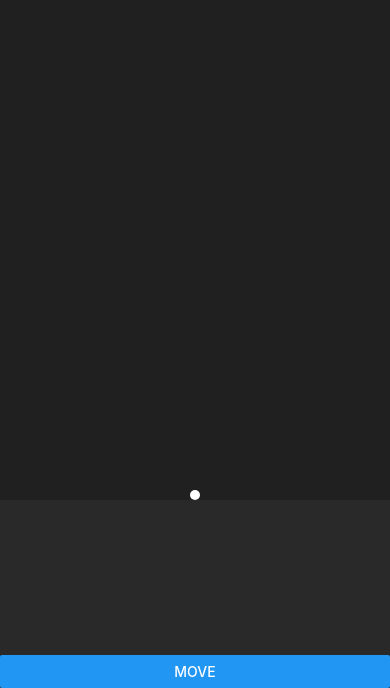
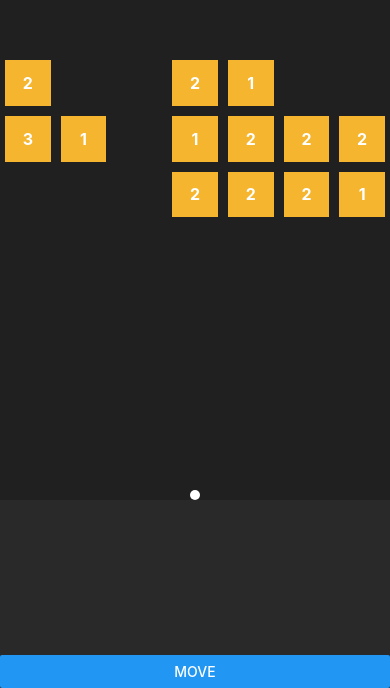
Before and after one commit to AliSabet81/React-native-Ball-Game, a React Native app: screen / in a window 390 px wide. Shown: the part 156-844 px from the top of the page. Built offline with nearby package versions, Linux system fonts and the light colour scheme.

Commit message:
generating blocks

```diff
--- a/src/GameContext.ts
+++ b/src/GameContext.ts
@@ -1,12 +1,13 @@
 import { createContext, useContext } from "react";
 import { SharedValue } from "react-native-reanimated";
 
-import { BallData } from "./types";
+import { BallData, BlockData } from "./types";
 
 export const GameContext = createContext<{
   ball?: SharedValue<BallData>;
   isUserTurn?: SharedValue<boolean>;
   onEndTurn: () => void;
+  blocks?: SharedValue<BlockData[]>;
 }>({
   onEndTurn: () => {},
 });
--- /dev/null
+++ b/src/components/Block.tsx
@@ -0,0 +1,57 @@
+import { useGameContext } from "@/GameContext";
+import { BlockData } from "@/types";
+import Animated, {
+  runOnJS,
+  SharedValue,
+  useAnimatedReaction,
+  useAnimatedStyle,
+  withTiming,
+} from "react-native-reanimated";
+import { Text } from "react-native";
+import { useState } from "react";
+
+export default function Block({ index }: { index: number }) {
+  const { blocks } = useGameContext();
+  const [value, setValue] = useState(blocks?.value[index].val || 0);
+
+  useAnimatedReaction(
+    () => blocks?.value[index]?.val,
+    (val) => {
+      if (val !== undefined) {
+        runOnJS(setValue)(val);
+      }
+    }
+  );
+
+  const styles = useAnimatedStyle(() => {
+    const block = blocks!.value[index];
+    if (!block || block.val <= 0) {
+      return {
+        display: "none",
+      };
+    }
+
+    const { w, x, y, val } = block;
+
+    return {
+      display: "flex",
+      width: w,
+      height: w,
+      position: "absolute",
+      top: withTiming(y),
+      left: x,
+      backgroundColor: "#F5B52F",
+
+      alignItems: "center",
+      justifyContent: "center",
+    };
+  });
+
+  return (
+    <Animated.View style={styles}>
+      <Text style={{ fontWeight: "bold", color: "white", fontSize: 16 }}>
+        {value}
+      </Text>
+    </Animated.View>
+  );
+}
--- a/src/components/Game.tsx
+++ b/src/components/Game.tsx
@@ -11,11 +11,13 @@ import Animated, {
 } from "react-native-reanimated";
 import { Gesture, GestureDetector } from "react-native-gesture-handler";
 
-import { BallData } from "@/types";
+import { BallData, BlockData } from "@/types";
 import { GameContext } from "@/GameContext";
 import { ballRadius, boardHeight } from "@/constants";
 
 import Ball from "./Ball";
+import { generateBlocksRow } from "@/utils";
+import Block from "./Block";
 
 const Game = () => {
   const { width } = useWindowDimensions();
@@ -27,6 +29,12 @@ const Game = () => {
     dx: -1,
     dy: -1,
   });
+
+  const blocks = useSharedValue<BlockData[]>(
+    Array(3)
+      .fill(0)
+      .flatMap((_, row) => generateBlocksRow(row + 1))
+  );
 
   const isUserTurn = useSharedValue(true);
 
@@ -78,10 +86,14 @@ const Game = () => {
   });
 
   return (
-    <GameContext.Provider value={{ ball, isUserTurn, onEndTurn }}>
+    <GameContext.Provider value={{ ball, isUserTurn, onEndTurn, blocks }}>
       <GestureDetector gesture={pan}>
         <SafeAreaView style={styles.container}>
           <View style={styles.board}>
+            {blocks.value.map((block, index) => (
+              <Block key={index} index={index} />
+            ))}
+
             <Ball />
 
             <Animated.View
--- /dev/null
+++ b/src/utils.ts
@@ -0,0 +1,25 @@
+import { BlockData } from "./types";
+import { blocksPerRow, blockW } from "./constants";
+
+export const generateBlocksRow = (row: number) => {
+  "worklet";
+  const blocks: BlockData[] = [];
+
+  // generate
+  for (let col = 0; col < blocksPerRow; col++) {
+    const shouldAdd = Math.random() < 0.5;
+
+    if (shouldAdd) {
+      const val = Math.ceil(Math.random() * 3);
+
+      blocks.push({
+        x: col * (blockW + 10) + 5,
+        y: row * (blockW + 10) + 5,
+        w: blockW,
+        val,
+      });
+    }
+  }
+
+  return blocks;
+};
```
